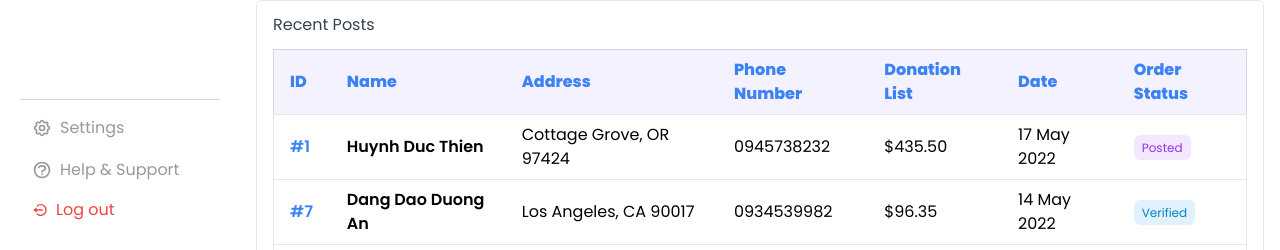
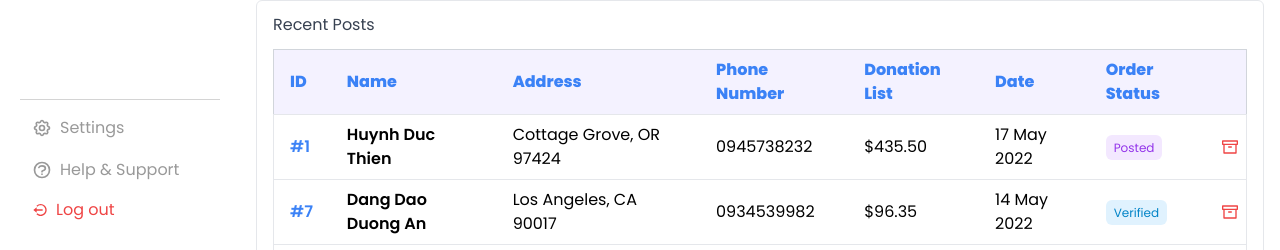
Before and after one commit to Deadinside-at-HCMUS/CSC13002-project, a React (Vite) app: page /profile/dashboard in a window 1280 px wide. Shown: the part 550-800 px from the top of the page. Built offline with nearby package versions, Linux system fonts and the light colour scheme; no server answers.

Commit message:
[UPDATE] table in dashboard

```diff
--- a/src/components/Chart/PostTable.tsx
+++ b/src/components/Chart/PostTable.tsx
@@ -2,6 +2,7 @@ import React from 'react'
 import { format } from 'date-fns'
 import { Link } from 'react-router-dom'
 import { getPostStatus } from './utils/GetPostStatus'
+import { FiArchive } from "react-icons/fi"
 
 interface RecentOrder {
     post_id: string;
@@ -69,6 +70,9 @@ const recentOrderData: RecentOrder[] = [
 
 
 const PostTable: React.FC = () => {
+    const handleArchivePost = (index: number) => {
+        console.log("archive")
+    };
     return (
         <div className="bg-white px-4 pt-3 pb-4 rounded-md border border-gray-200 flex-1">
             <strong className="text-gray-700 font-medium">Recent Posts</strong>
@@ -83,10 +87,11 @@ const PostTable: React.FC = () => {
                             <th className="px-4 py-2">Donation List</th>
                             <th className="px-4 py-2">Date</th>
                             <th className="px-4 py-2">Order Status</th>
+                            <th className="px-4 py-2"></th>
                         </tr>
                     </thead>
                     <tbody>
-                        {recentOrderData.map((post) => (
+                        {recentOrderData.map((post, index) => (
                             <tr key={post.post_id} className="border">
                                 <td className="px-4 py-2 text-blue-500 font-semibold">
                                     <Link to={`/post/${post.post_id}`}>#{post.post_id}</Link>
@@ -107,6 +112,12 @@ const PostTable: React.FC = () => {
                                 <td className="px-4 py-2 ">
                                     {getPostStatus(post.current_order_status)}
                                 </td>
+                                <td className="px-2 py-2 ">
+                                    <FiArchive
+                                        onClick={() => handleArchivePost(index)}
+                                        className="text-red-500 hover:text-red-600 cursor-pointer"
+                                    />
+                                </td>
                             </tr>
                         ))}
                     </tbody>
```
